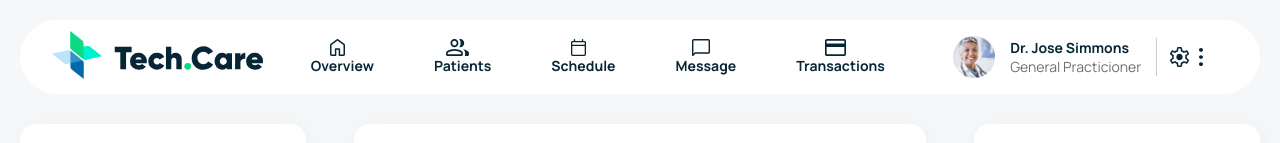
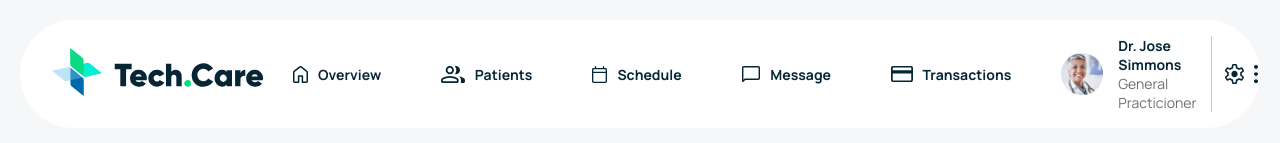
Before and after one commit to rosalynw/coalition-test, a website with bundled scripts: page public/index.html in a window 1280 px wide. Shown: the top 143 px of the page. Built offline with nearby package versions, Linux system fonts and the light colour scheme; files whose address does not match are found by name.

Commit message:
refactor: remove logs and comments

```diff
--- a/api/data.js
+++ b/api/data.js
@@ -17,16 +17,13 @@ module.exports = async (req, res) => {
       }
     });
 
-    // Extract the 'name' query parameter, if available
     const name = req.query.name?.trim().toLowerCase();
 
-    // If a name is provided, filter the data for that user
     if (name) {
       const filteredData = response.data.find(user => user.name.toLowerCase() === name);
       return res.status(200).json(filteredData || { error: 'User not found' });
     }
 
-    // If no name is provided, return the full data
     res.status(200).json(response.data);
 
   } catch (error) {
--- a/public/index.js
+++ b/public/index.js
@@ -1,5 +1,4 @@
 const DB = '/api/data';
-
 
 async function fetchData(endpoint, query = '') {
   const url = query ? `${endpoint}?name=${encodeURIComponent(query)}` : endpoint;
@@ -36,7 +35,6 @@ function displayUsers(users) {
     listItem.classList.add('thumbnail-container');
 
     const thumbnail = document.createElement('img');
-    console.log('Thumbnail URL:', user.profile_picture);  // Log to check the image URL for the thumbnaild
     thumbnail.src = user.profile_picture;
     thumbnail.alt = `${user.name} profile picture`;
     thumbnail.classList.add('thumbnail');
@@ -75,8 +73,6 @@ function displayUsers(users) {
 }
 
 function displayUserDetails(user) {
-  console.log(user)
-
 
   const name = document.getElementById('user-name');
   const profile_picture = document.getElementById('profile-image');
--- a/public/style.css
+++ b/public/style.css
@@ -76,7 +76,6 @@ hr {
   align-items: center;
   padding: 10px 15px;
   margin: 5px 15px;
-  flex-direction: column;
 }
 
 .menu-item img {
```
